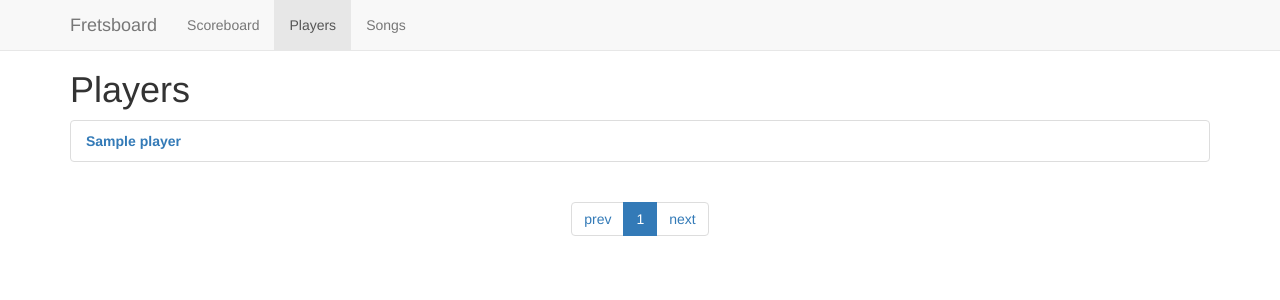
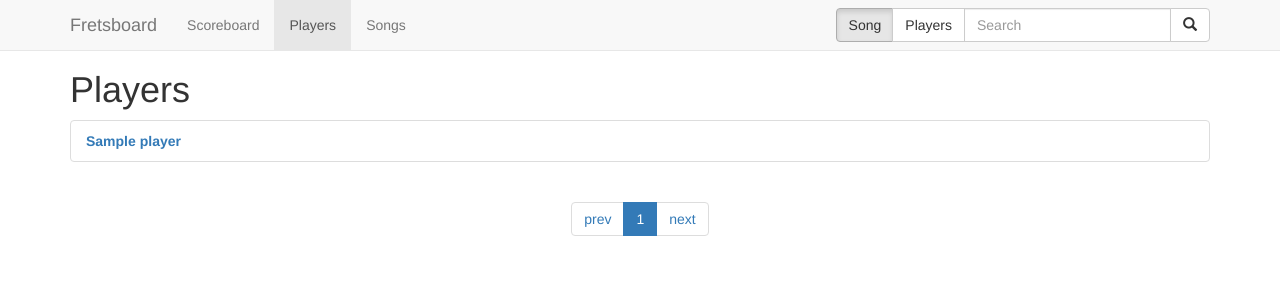
Before and after one commit to Linkid/fretsboard, a Django app: page /players/ in a window 1280 px wide. Shown: the top 300 px of the page. Run offline with Django 3.2, Linux system fonts and the light colour scheme; tables that the repository leaves empty hold one stand-in row (values such as "Sample post"); some libraries are stand-ins or nearby versions.

Commit message:
Add a search bar for Songs and Players
Use a RedirectView CBV to choose the model to search in.

```diff
--- a/scoreboard/views.py
+++ b/scoreboard/views.py
@@ -1,3 +1,7 @@
+import operator
+from functools import reduce
+
+from django.db.models import Q
 from django.shortcuts import get_object_or_404
 from django.shortcuts import render
 from django.views import generic
@@ -16,6 +20,22 @@ class Songs(generic.ListView):
     template_name = 'scoreboard/songs.html'
     paginate_by = 20
 
+    def get_queryset(self, *args, **kwargs):
+        """
+        Display songs filtered by the search query
+        """
+        result = super().get_queryset(*args, **kwargs)
+
+        query = self.request.GET.get('q')
+        if query:
+            query_list = query.split()
+            result = result.filter(
+                reduce(operator.and_, (Q(title__icontains=q) for q in query_list)) |
+                reduce(operator.and_, (Q(artist__icontains=q) for q in query_list))
+            )
+
+        return result
+
 
 def song(request, song_id):
     """
@@ -33,6 +53,21 @@ class Players(generic.ListView):
     context_object_name = 'players'
     template_name = 'scoreboard/players.html'
     paginate_by = 20
+
+    def get_queryset(self, *args, **kwargs):
+        """
+        Display players filtered by the search query
+        """
+        result = super().get_queryset(*args, **kwargs)
+
+        query = self.request.GET.get('q')
+        if query:
+            query_list = query.split()
+            result = result.filter(
+                reduce(operator.and_, (Q(name__icontains=q) for q in query_list)),
+            )
+
+        return result
 
 
 def player(request, player_name):
@@ -82,3 +117,19 @@ def scoreboard(request):
     }
 
     return render(request, 'scoreboard/scoreboard.html', context)
+
+
+class Search(generic.RedirectView):
+    """
+    Search in models. Redirect to the scoreboard if no models found.
+    """
+    query_string = True
+
+    def get(self, request, *args, **kwargs):
+        obj = request.GET.get('obj', 'songs')
+        if obj in ['songs', 'players']:
+            self.pattern_name = obj
+        else:
+            self.pattern_name = 'scoreboard'
+
+        return super().get(request, *args, **kwargs)
--- a/templates/base.html
+++ b/templates/base.html
@@ -37,6 +37,29 @@
             <li {% if 'player' in request.resolver_match.url_name %}class="active"{% endif %}><a href="{% url "players" %}">{% trans "Players" %}</a></li>
             <li {% if 'song' in request.resolver_match.url_name %}class="active"{% endif %}><a href="{% url "songs" %}">{% trans "Songs" %}</a></li>
           </ul>
+
+          <!-- search bar -->
+          <form class="navbar-form navbar-right" action="{% url 'search' %}" method="get">
+            <div class="input-group">
+              <!-- radio -->
+              <div class="input-group-btn" data-toggle="buttons">
+                <label class="btn btn-default active">
+                  <input type="radio" name="obj" value="songs" checked>{% trans 'Song' %}
+                </label>
+                <label class="btn btn-default">
+                  <input type="radio" name="obj" value="players">{% trans 'Players' %}
+                </label>
+              </div>
+              <!-- text input -->
+              <input type="text" class="form-control" placeholder="{% trans 'Search' %}" name="q">
+              <div class="input-group-btn">
+                <button class="btn btn-default" type="submit">
+                  <i class="glyphicon glyphicon-search"></i>
+                </button>
+              </div>
+            </div>
+          </form>
+
         </div>
       </div>
     </nav>
```
